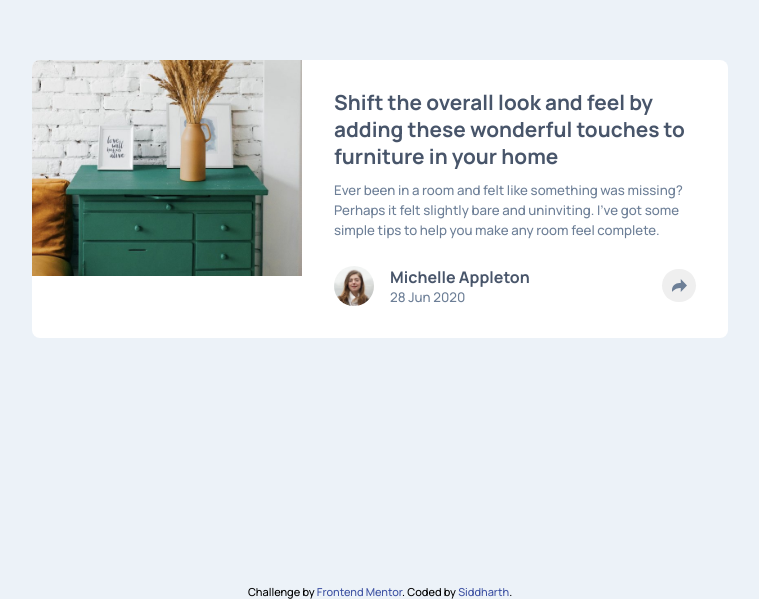
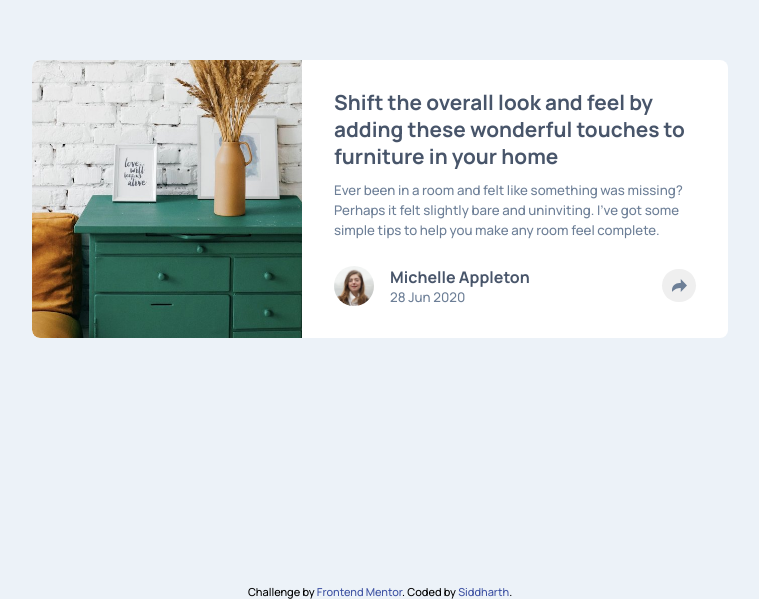
Before and after one commit to siddharth-1407/article-preview-component-master, a plain HTML site: page index.html in a window 1280 px wide. Shown: the part 201-800 px from the top of the page, without its empty margins (260-1019 px from the left). Drawn offline with Linux system fonts and the light colour scheme.

Commit message:
Update index.html

```diff
--- a/index.html
+++ b/index.html
@@ -37,7 +37,12 @@
     <main>
       <article class="article">
         <div class="image-container">
-          <img src="./images/drawers.jpg" alt="furniture image" />
+          <a href="#"
+            ><img
+              src="./images/drawers.jpg"
+              alt="furniture image"
+              class="article-image"
+          /></a>
         </div>
         <div class="article__content">
           <a href="#"
```
